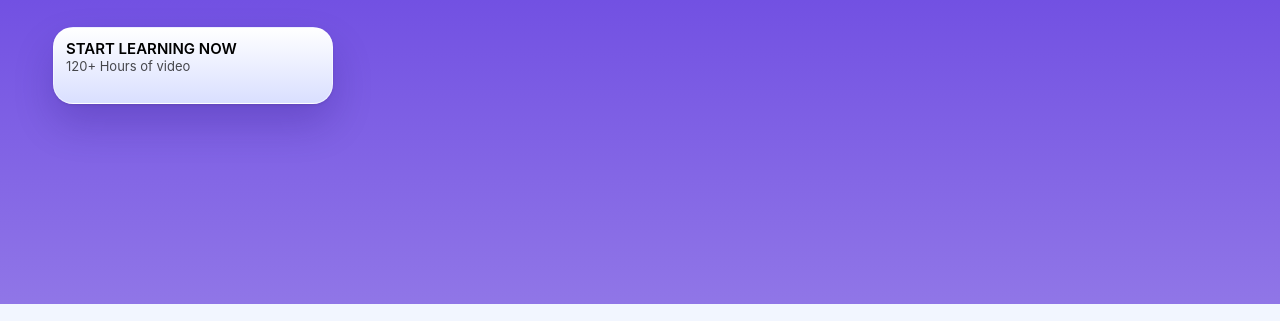
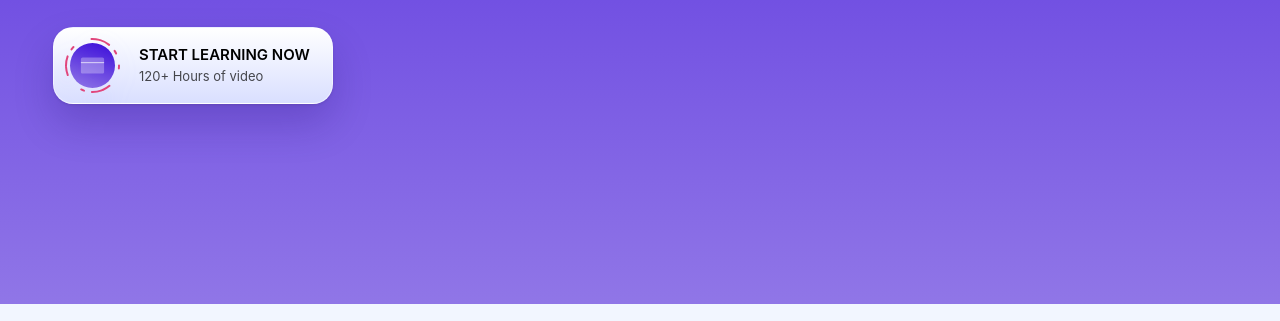
Before and after one commit to SisifoDev/sisifodev-webapp, a Gatsby site: page / in a window 1280 px wide. Shown: the part 479-800 px from the top of the page. Built offline with nearby package versions, Linux system fonts and the light colour scheme; Gatsby itself is replaced by a stand-in of ours.

Commit message:
Button Grid

```diff
--- a/src/components/buttons/PurchaseButton.js
+++ b/src/components/buttons/PurchaseButton.js
@@ -7,8 +7,14 @@ const PurchaseButton = ({ title, subtitle }) => {
   return (
     <Link to="/page-2">
       <Wrapper>
-        <Title>{title || "Get Pro Access"}</Title>
-        <Subtitle>{subtitle || "$19 per month"}</Subtitle>
+        <IconWrapper>
+          <Icon src="/images/icons/credit.svg" />
+          <Ring src="/images/icons/icon-ring.svg" />
+        </IconWrapper>
+        <TextWrapper>
+          <Title>{title || "Get Pro Access"}</Title>
+          <Subtitle>{subtitle || "$19 per month"}</Subtitle>
+        </TextWrapper>
       </Wrapper>
     </Link>
   );
@@ -25,15 +31,46 @@ const Wrapper = styled.div`
   box-sizing: border-box;
   box-shadow: 0px 1px 3px rgba(0, 0, 0, 0.1),
     0px 20px 40px rgba(23, 0, 102, 0.2);
-  /* backdrop-filter: blur(30px); */
-  /* Note: backdrop-filter has minimal browser support */
+  border-radius: 20px;
+  display: grid;
+  grid-template-columns: 53px auto;
+  align-items: center;
+  gap: 20px;
+`;
 
-  border-radius: 20px;
+const TextWrapper = styled.div`
+  display: grid;
+  gap: 4px;
 `;
+
 const Title = styled(Caption2)`
   color: black;
 `;
+
 const Subtitle = styled(SmallText)`
   color: black;
   opacity: 0.7;
 `;
+
+const Icon = styled.img`
+  width: 29px;
+  height: 29px;
+`;
+
+const Ring = styled.img`
+  position: absolute;
+  top: -15px;
+  left: -16px;
+`;
+
+const IconWrapper = styled.div`
+  width: 45px;
+  height: 45px;
+  background: linear-gradient(200.44deg, #4316db 13.57%, #9076e7 98.3%);
+  border-radius: 50%;
+  display: grid;
+  justify-content: center;
+  align-content: center;
+  justify-self: center;
+  position: relative;
+`;
--- a/src/components/sections/HeroSection.js
+++ b/src/components/sections/HeroSection.js
@@ -1,5 +1,4 @@
 import React from "react";
-import { Link } from "gatsby";
 import styled from "styled-components";
 import { H1, MediumText } from "../styles/TextStyles";
 import { themes } from "../styles/ColorStyles";
```
